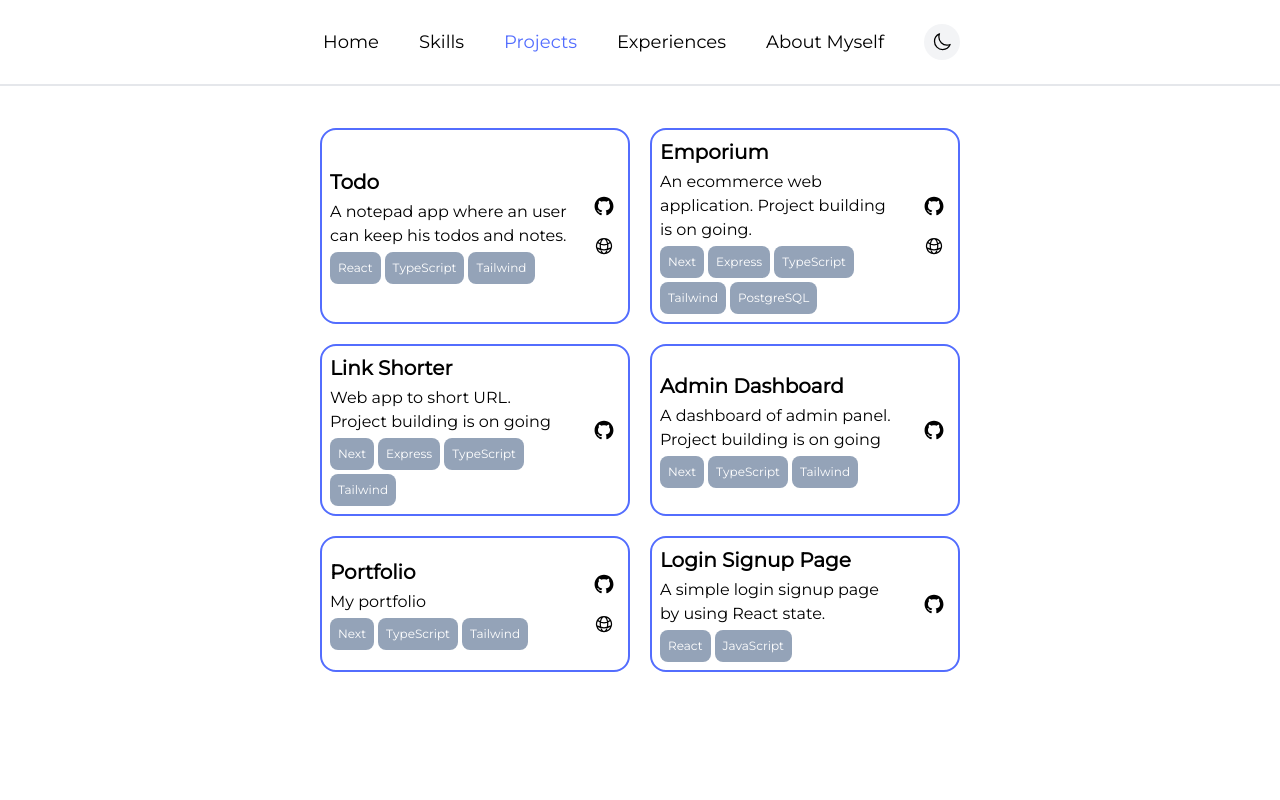
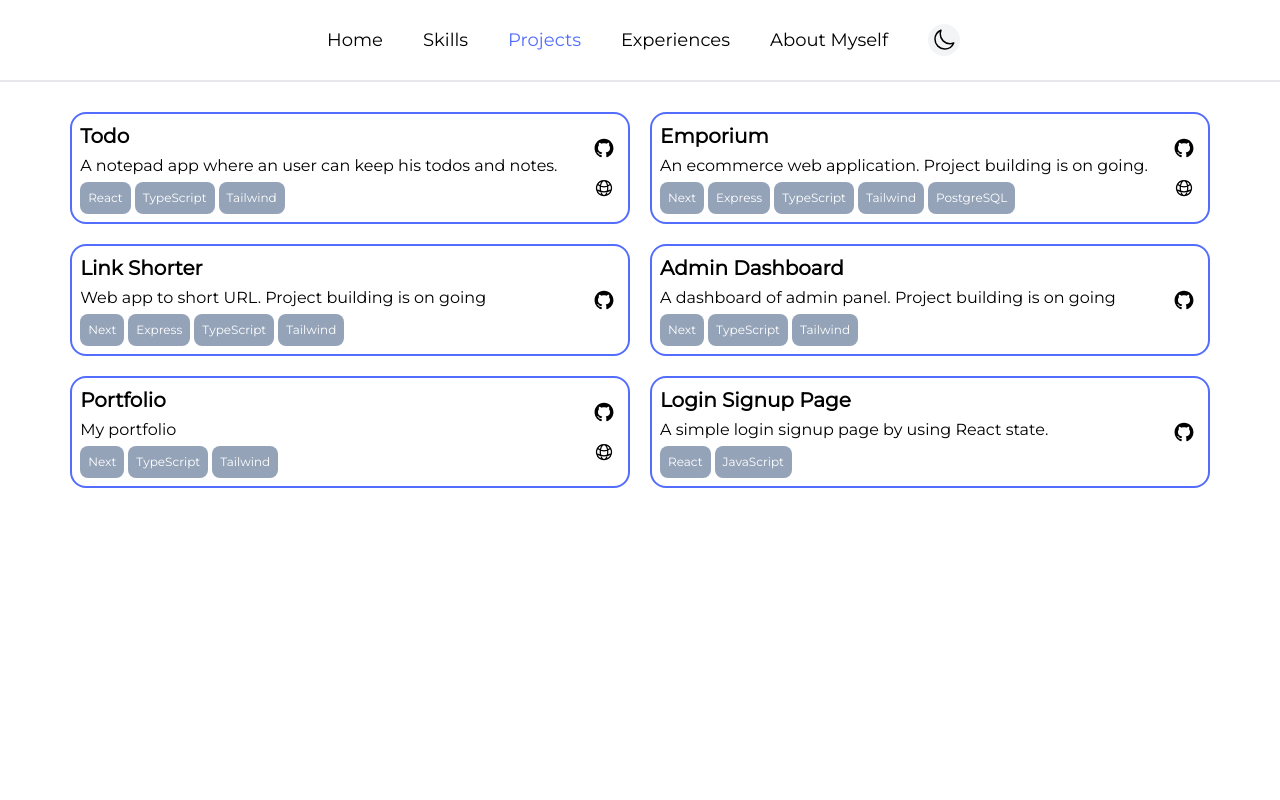
Before and after one commit to Sym-17/portfolio-next, a Next.js app: page /projects in a window 1280 px wide. Shown: the top 800 px of the page. Built offline with nearby package versions, Linux system fonts and the light colour scheme.

Commit message:
Add drop down menu at nav using zustand

```diff
--- a/package.json
+++ b/package.json
@@ -12,7 +12,8 @@
     "@heroicons/react": "^2.0.18",
     "next": "14.0.3",
     "react": "^18",
-    "react-dom": "^18"
+    "react-dom": "^18",
+    "zustand": "^4.4.7"
   },
   "devDependencies": {
     "@types/node": "^20",
--- a/src/app/layout.tsx
+++ b/src/app/layout.tsx
@@ -16,13 +16,16 @@ export default function RootLayout({
   children: React.ReactNode;
 }) {
   return (
-    <html lang="en" className="scroll-smooth scroll-pt-28">
+    <html
+      lang="en"
+      className="scroll-smooth scroll-pt-14 md:scroll-pt-20 xl:scroll-pt-28"
+    >
       <body
         className={`${montserrat.className} flex flex-col gap-5 justify-center items-center`}
       >
         <Nav />
         {/* pr-5 pl-5 pt-5 sm:pr-20 sm:pl-20 lg:pr-44 lg:pl-44 xl:pr-96 xl:pl-96 */}
-        <div className="w-5/6 sm:w-2/3 md:w-7/12 xl:w-1/2">{children}</div>
+        <div className="flex flex-col items-center w-full">{children}</div>
         <Footer />
       </body>
     </html>
--- a/src/app/page.tsx
+++ b/src/app/page.tsx
@@ -1,14 +1,18 @@
+"use client";
 import AboutMyself from "@/components/AboutMyself";
 import HomePage from "../components/HomePage";
 import ProjectsForHomePage from "../components/ProjectsForHomePage";
 import Skills from "../components/Skills";
 import Experience from "@/components/Experience";
+import useSideBar from "@/store/useSideBar";
 
 export default function Home() {
+  const { changeMenu } = useSideBar();
   return (
     <main
-      className="flex w-full flex-col items-center justify-between"
+      className="flex w-5/6 sm:w-2/3 md:w-7/12 xl:w-1/2 flex-col items-center justify-between"
       id="home"
+      onClick={() => changeMenu(false)}
     >
       <HomePage />
       <Skills />
--- a/src/app/projects/page.tsx
+++ b/src/app/projects/page.tsx
@@ -4,7 +4,7 @@ import EachProject from "../../components/EachProject";
 const Projects = () => {
   return (
     <div className="min-h-screen">
-      <div className="grid grid-cols-1 md:grid-cols-2 mt-32 gap-5 ">
+      <div className="grid grid-cols-1 md:grid-cols-2 mt-16 sm:mt-20 md:mt-24 lg:mt-28 gap-5 ">
         <EachProject
           title="Todo"
           description="A notepad app where an user can keep his todos and notes."
--- a/src/components/HomePage.tsx
+++ b/src/components/HomePage.tsx
@@ -10,8 +10,8 @@ import MouseIcon from "./MouseIcon";
 const HomePage = () => {
   return (
     <div className="w-full flex flex-col gap-20 min-h-screen justify-center items-center">
-      <div className="flex justify-between w-full">
-        <div className="flex flex-col justify-start gap-2 lg:gap-5 pr-5 md:pr-10 lg:pr-20">
+      <div className="flex justify-between w-full gap-5 md:gap-10 lg:gap-20">
+        <div className="flex flex-col justify-start gap-2 lg:gap-5 ">
           <header className="text-2xl md:text-3xl xl:text-5xl font-medium text-[#536DFE]">
             MD. Samiullah Sayem
           </header>
--- a/src/components/Nav.tsx
+++ b/src/components/Nav.tsx
@@ -1,5 +1,5 @@
 "use client";
-import React from "react";
+import React, { useState } from "react";
 import {
   MoonIcon,
   Bars3BottomLeftIcon,
@@ -7,6 +7,7 @@ import {
 } from "@heroicons/react/24/outline";
 import Link from "next/link";
 import { usePathname } from "next/navigation";
+import useSideBar from "@/store/useSideBar";
 
 type navTitle = {
   title: string;
@@ -23,32 +24,63 @@ const navTitles: navTitle[] = [
 
 const Nav = () => {
   const pathname = usePathname();
+
+  const { showSideBar, changeMenu } = useSideBar();
+
   return (
-    <div className="w-full flex items-center justify-center fixed top-0 bg-white border-b-2">
+    <div className="flex flex-col justify-start items-center w-full fixed top-0">
+      <div className="w-full flex items-center justify-center bg-white border-b-2">
         <div className="flex justify-between items-center w-5/6 sm:w-2/3 md:w-7/12 xl:w-1/2 pt-2 pb-2 md:pt-4 md:pb-4 xl:pt-6 xl:pb-6  border-b-slate-100">
-        <Bars3BottomLeftIcon className="w-6 sm:w-8 text-[#536DFE] md:hidden" />
-        <div className="hidden md:flex justify-between items-center ml-auto gap-5 xl:gap-10">
+          <Bars3BottomLeftIcon
+            className="w-6 sm:w-8 text-[#536DFE] md:hidden"
+            onClick={() => changeMenu(!showSideBar)}
+          />
+
+          <div
+            className="flex justify-between items-center ml-auto gap-5 xl:gap-10"
+            onClick={() => changeMenu(false)}
+          >
             {navTitles.map((title) => {
               return (
                 <Link href={title.link} key={title.title} scroll={true}>
                   <h1
                     className={`cursor-pointer  ${
                       pathname === title.link ? "text-[#536DFE] " : ""
-                  } hover:text-[#4f62ce] text-sm xl:text-lg font-medium`}
+                    } hover:text-[#4f62ce] text-sm xl:text-lg font-medium hidden md:flex`}
                   >
                     {title.title}
                   </h1>
                 </Link>
               );
             })}
-          <MoonIcon className="w-5 xl:w-9 p-1 xl:p-2 bg-gray-100 hover:bg-slate-200 rounded-full cursor-pointer" />
+            <MoonIcon className="w-6 sm:w-8 p-1 bg-gray-100 hover:bg-slate-200 rounded-full cursor-pointer" />
             {/* <SunIcon className="w-9 p-2 bg-gray-200 hover:bg-slate-300 rounded-full cursor-pointer" /> */}
           </div>
-        <div className="">
-          <MoonIcon className="w-6 sm:w-8 md:hidden p-1 bg-gray-100 hover:bg-slate-200 rounded-full cursor-pointer" />
-          {/* <SunIcon className="w-6 sm:w-8 p-2 bg-gray-200 hover:bg-slate-300 rounded-full cursor-pointer" /> */}
         </div>
       </div>
+      {/* For Side Bar */}
+      {showSideBar ? (
+        <div className="flex items-start w-5/6 sm:w-2/3 md:w-7/12 xl:w-1/2 h-full md:hidden">
+          <div className="flex flex-col w-2/5 md:hidden bg-gray-200 p-2 items-start gap-2 rounded-b-xl">
+            {navTitles.map((title) => {
+              return (
+                <Link href={title.link} key={title.title} scroll={true}>
+                  <h1
+                    className={`cursor-pointer  ${
+                      pathname === title.link ? "text-[#536DFE] " : ""
+                    } hover:text-[#4f62ce] text-[10px] sm:text-sm font-medium`}
+                    onClick={() => changeMenu(false)}
+                  >
+                    {title.title}
+                  </h1>
+                </Link>
+              );
+            })}
+          </div>
+        </div>
+      ) : (
+        <></>
+      )}
     </div>
   );
 };
--- a/src/components/SectionShellOfHomePage.tsx
+++ b/src/components/SectionShellOfHomePage.tsx
@@ -10,7 +10,7 @@ type SectionLayoutProps = {
 const SectionLayoutOfHomePage = (props: SectionLayoutProps) => {
   return (
     <div
-      className="flex flex-col items-start w-full justify-between gap-2 lg:gap-10 mb-20 lg:mb-40 scroll-smooth scroll-pt-44"
+      className="flex flex-col items-start w-full justify-between gap-2 lg:gap-10 mb-20 lg:mb-40"
       id={props.id}
     >
       <header
--- a/src/components/SkillDetails.tsx
+++ b/src/components/SkillDetails.tsx
@@ -11,7 +11,7 @@ const SkillDetails = (props: SkillDetailsProps) => {
       <header className="text-sm lg:text-base xl:text-xl font-semibold capitalize">
         {props.title}
       </header>
-      <ul className="flex gap-2 lg:gap-5">
+      <ul className="flex flex-wrap justify-end gap-2 lg:gap-5">
         {props.items.map((item) => {
           return (
             <li
--- /dev/null
+++ b/src/store/useSideBar.ts
@@ -0,0 +1,13 @@
+import { create } from "zustand";
+
+type Store = {
+  showSideBar: boolean;
+  changeMenu: (value: boolean) => void;
+};
+
+const useSideBar = create<Store>()((set) => ({
+  showSideBar: false,
+  changeMenu: (value) => set((state) => ({ showSideBar: value })),
+}));
+
+export default useSideBar;
```
Also changed, not shown: 1 other file (tests, documents, lock files or other folders). Lines whose indentation alone changed are shown as unchanged.
